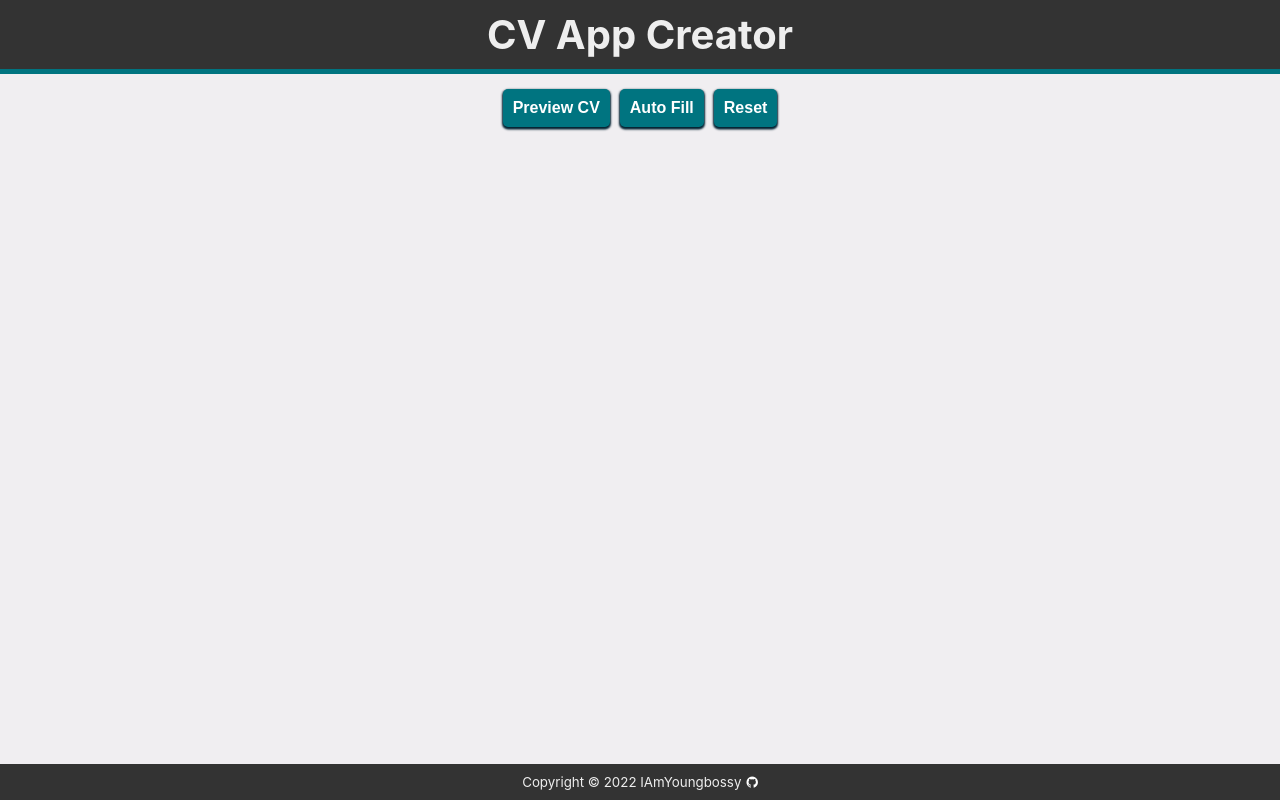
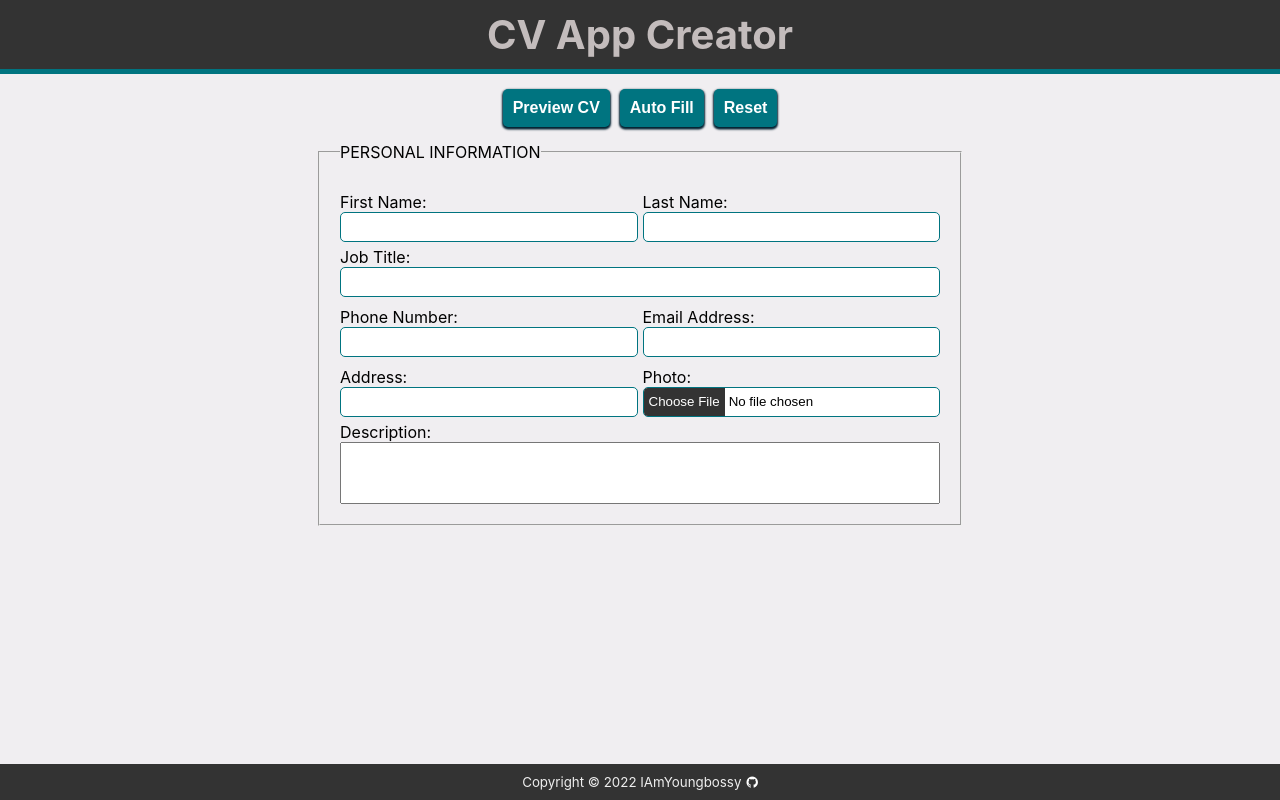
Before and after one commit to IAmYoungbossy/cv-app, a React (Create React App) app: page / in a window 1280 px wide. Built offline with nearby package versions, Linux system fonts and the light colour scheme.

Commit message:
Add PersonalInfo fieldset and some CSS styles to it

```diff
--- a/src/components/App/App.js
+++ b/src/components/App/App.js
@@ -1,5 +1,6 @@
 import { Component } from "react";
 import Footer from "../Footer/Footer";
+import Form from "../Form/Form";
 import FormTopButtons from "../FormTopButtons/FormTopButtons";
 import Header from "../Header/Header";
 import "./App.css";
@@ -11,6 +12,7 @@ export default class App extends Component {
         <Header />
         <main>
           <FormTopButtons />
+          <Form />
         </main>
         <Footer />
       </div>
--- a/src/components/Form/Form.css
+++ b/src/components/Form/Form.css
@@ -0,0 +1,50 @@
+form > fieldset {
+  margin: auto;
+  padding: 20px;
+  display: flex;
+  flex-direction: column;
+  width: min(600px, 75vw);
+}
+
+fieldset > div,
+.input-wrapper > div {
+  display: flex;
+  width: inherit;
+  margin-top: 5px;
+  flex-direction: column;
+}
+
+.input-wrapper > div {
+  width: 50%;
+}
+
+.input-wrapper {
+  flex-direction: row;
+  gap: 5px;
+}
+
+fieldset > div > input, textarea {
+  width: 100%;
+  resize: none;
+}
+
+input {
+  padding: 5px;
+  height: 30px;
+  border-radius: 5px;
+  background-color: white;
+  border: 1px solid #007480;
+}
+
+::-webkit-file-upload-button {
+  height: 30px;
+  padding: 5px;
+  border: none;
+  color: white;
+  padding-bottom: 7.5px;
+  background-color: #333333;
+}
+
+input[type="file"] {
+  padding: 0;
+}
--- a/src/components/Form/Form.js
+++ b/src/components/Form/Form.js
@@ -1,11 +1,17 @@
 import { Component } from "react";
+import PersonalInfo from "./PersonalInfo/PersonalInfo";
+import "./Form.css";
 
 export default class Form extends Component {
   render() {
     return (
-      <form action="get" method="get" accept-charset="utf-8">
-
+      <form
+        action="get"
+        method="get"
+        acceptCharset="utf-8"
+      >
+        <PersonalInfo />
       </form>
-    )
+    );
   }
 }
--- /dev/null
+++ b/src/components/Form/PersonalInfo/PersonalInfo.js
@@ -0,0 +1,88 @@
+import { Component } from "react";
+
+export default class PersonalInfo extends Component {
+  render() {
+    return (
+      <fieldset>
+        <legend>PERSONAL INFORMATION</legend>
+
+        <div className="input-wrapper">
+          <div>
+            <label htmlFor="first_name">First Name:</label>
+            <input
+              type="text"
+              id="first_name"
+              name="name"
+            />
+          </div>
+          <div>
+            <label htmlFor="last_name">Last Name:</label>
+            <input
+              type="text"
+              id="last_name"
+              name="name"
+            />
+          </div>
+        </div>
+
+        <div>
+          <label htmlFor="job_title">Job Title:</label>
+          <input
+            type="text"
+            id="job_title"
+            name="job_title"
+          />
+        </div>
+
+        <div className="input-wrapper">
+          <div>
+            <label htmlFor="phone_number">Phone Number:</label>
+            <input
+              type="tel"
+              id="phone_number"
+              name="phone_number"
+            />
+          </div>
+          <div>
+            <label htmlFor="email">Email Address:</label>
+            <input
+              type="email"
+              id="email"
+              name="email"
+            />
+          </div>
+        </div>
+
+        <div className="input-wrapper">
+          <div>
+            <label htmlFor="address">Address:</label>
+            <input
+              type="state"
+              id="address"
+              name="address"
+            />
+          </div>
+          <div>
+            <label htmlFor="photo">Photo:</label>
+            <input
+              type="file"
+              id="photo"
+              name="photo"
+              accept="image/jpg, image/jpeg, image/png"
+            />
+          </div>
+        </div>
+
+        <div>
+          <label htmlFor="desc">Description:</label>
+          <textarea
+            id="desc"
+            name="desc"
+            rows="4"
+            cols="50"
+          ></textarea>
+        </div>
+      </fieldset>
+    );
+  }
+}
--- a/src/components/Header/Header.css
+++ b/src/components/Header/Header.css
@@ -1,4 +1,5 @@
 h1 {
+  color: #c3bcbc;
   font-size: 2.5rem;
 }
 
```
Also changed, not shown: src/components/Form/PersonalInfo/PersonalInfo.css (added).
